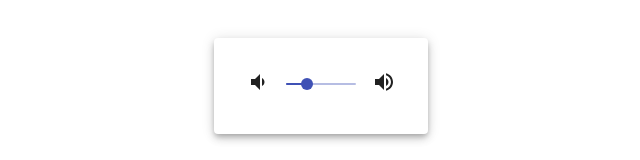
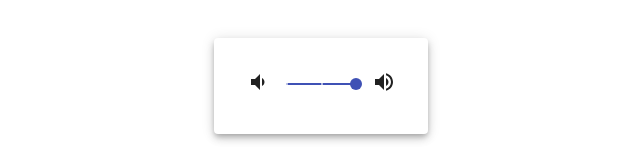
Before and after one commit to Tyaalina/Lab5, a React (Create React App) app in the folder app/: page / in a window 1280 px wide. Shown: the part 314-474 px from the top of the page, without its empty margins (319-959 px from the left). Built offline with nearby package versions, Linux system fonts and the light colour scheme; the HTML template or start-up script is replaced by a standard one.

Commit message:
Добавлены шаги для громкости

```diff
--- a/app/src/App.js
+++ b/app/src/App.js
@@ -23,6 +23,10 @@ const useStyles = makeStyles((theme) => ({
   }
 }));
 
+function valuetext(value) {
+  return `${value}Гц`;
+}
+
 function App() {
   const classes = useStyles();
   const [value, setValue] = React.useState(30);
@@ -39,7 +43,14 @@ function App() {
             <VolumeDown />
           </Grid>
           <Grid item xs>
-            <Slider value={value} onChange={handleChange} aria-labelledby="continuous-slider" />
+            <Slider defaultValue={30}
+              getAriaValueText={valuetext}
+              aria-labelledby="discrete-slider"
+              valueLabelDisplay="auto"
+              step={10}
+              marks
+              min={10}
+              max={30} />
           </Grid>
           <Grid item>
             <VolumeUp />
```
